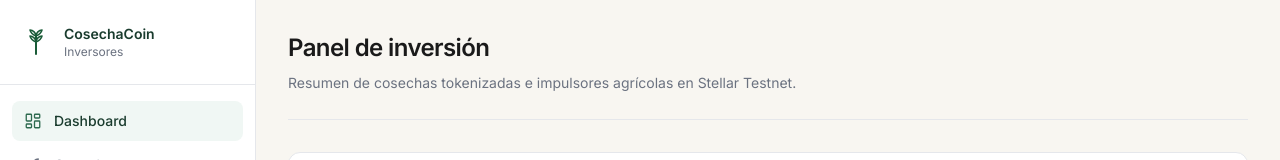
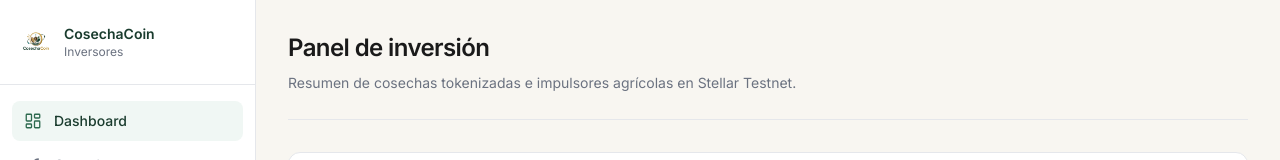
Before and after one commit to Arimol/cosechacoin, a Next.js app in the folder dashboard/: page / in a window 1280 px wide. Shown: the top 160 px of the page. Built offline with nearby package versions, Linux system fonts and the light colour scheme; no server answers.

Commit message:
feat: reeplazar logo

```diff
--- a/dashboard/components/Sidebar.tsx
+++ b/dashboard/components/Sidebar.tsx
@@ -1,5 +1,4 @@
 "use client";
-
 import Image from "next/image";
 import Link from "next/link";
 import { usePathname } from "next/navigation";
@@ -9,31 +8,26 @@ import { NAV_ITEMS } from "@/lib/navigation";
 export default function Sidebar() {
   const pathname = usePathname();
   const [mounted, setMounted] = useState(false);
-
   useEffect(() => {
     setMounted(true);
   }, []);
-
   const currentPath = mounted ? pathname ?? "/" : "/";
-
   return (
     <aside className="flex w-64 shrink-0 flex-col border-r border-border-subtle bg-white">
       <div className="border-b border-border-subtle px-5 py-6">
         <Link href="/" className="flex items-center gap-3">
-          <svg width="32" height="32" viewBox="0 0 32 32" fill="none" xmlns="http://www.w3.org/2000/svg" aria-label="CosechaCoin">
-		   <path d="M16 28 L16 8" stroke="#1A5C38" strokeWidth="2" strokeLinecap="round"/>
-		   <path d="M16 10 C16 10 11 8 10 4 C13 4 16 7 16 10Z" stroke="#1A5C38" strokeWidth="1.5" strokeLinejoin="round"/>
-		   <path d="M16 10 C16 10 21 8 22 4 C19 4 16 7 16 10Z" stroke="#1A5C38" strokeWidth="1.5" strokeLinejoin="round"/>
-		   <path d="M16 16 C16 16 11 14 10 10 C13 10 16 13 16 16Z" stroke="#1A5C38" strokeWidth="1.5" strokeLinejoin="round"/>
-		   <path d="M16 16 C16 16 21 14 22 10 C19 10 16 13 16 16Z" stroke="#1A5C38" strokeWidth="1.5" strokeLinejoin="round"/>
-		 </svg>
+          <Image
+            src="/logo_cosecha.png"
+            alt="CosechaCoin"
+            width={32}
+            height={32}
+          />
           <div>
             <p className="text-sm font-semibold text-brand-dark">CosechaCoin</p>
             <p className="text-xs text-ink-secondary">Inversores</p>
           </div>
         </Link>
       </div>
-
       <nav className="flex flex-1 flex-col gap-1 px-3 py-4">
         {NAV_ITEMS.map((item) => {
           const active = currentPath === item.href;
@@ -59,7 +53,6 @@ export default function Sidebar() {
           );
         })}
       </nav>
-
       <div className="border-t border-border-subtle px-5 py-4">
         <p className="text-xs text-ink-secondary">Stellar Testnet</p>
         <p className="mt-1 text-xs font-medium text-brand-medium">
```
